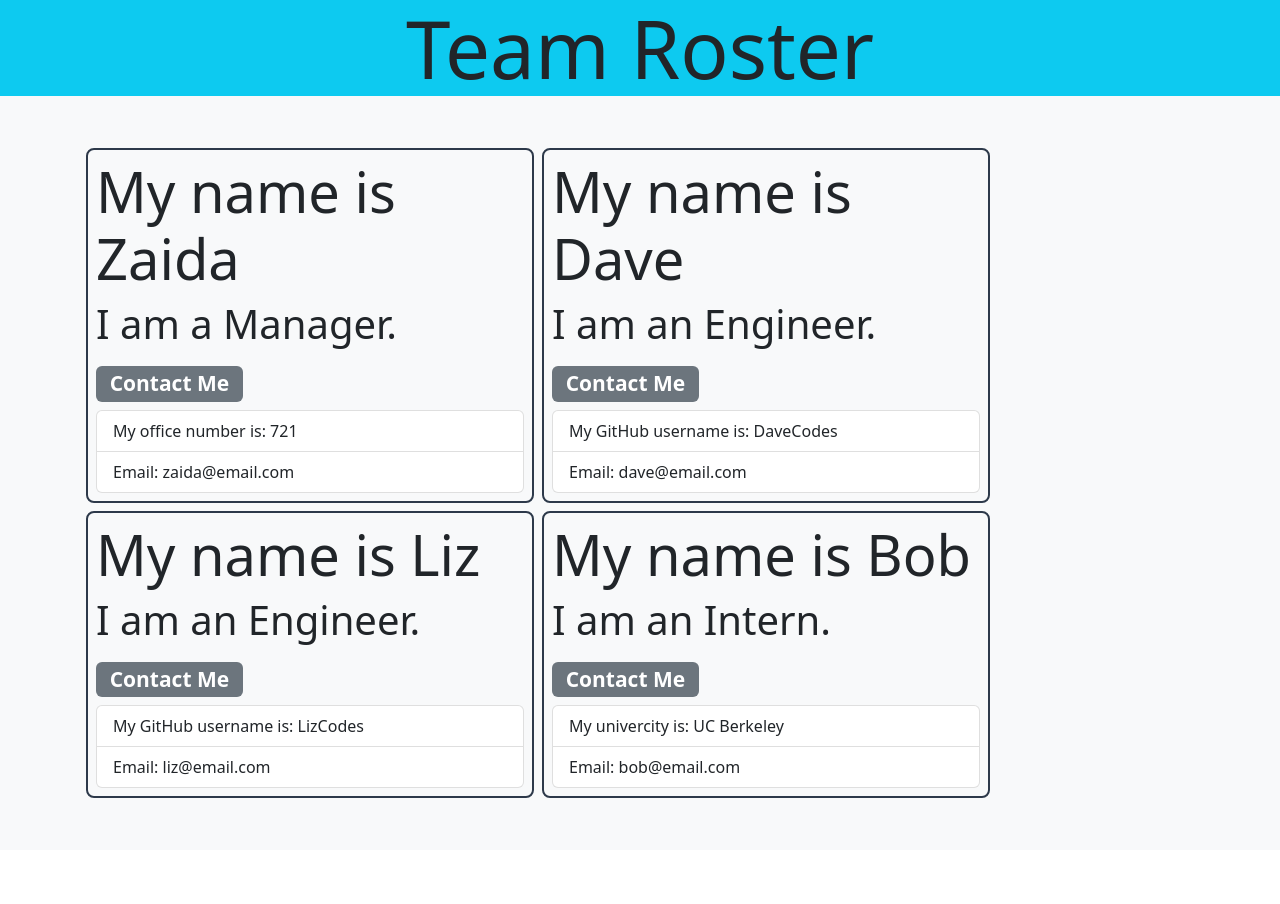
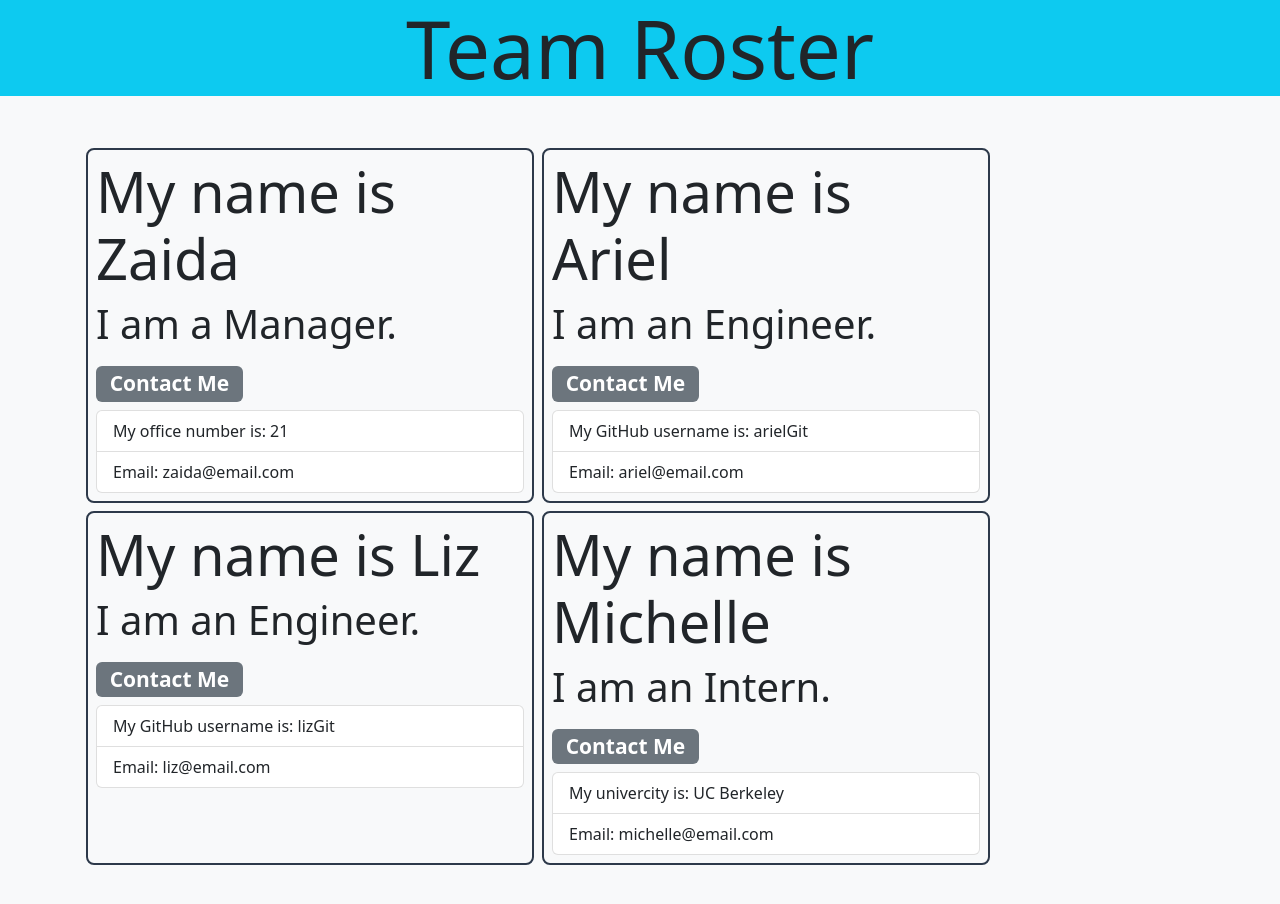
Before and after one commit to Caliza/teamProfileGenerator, a website: page dist/index.html in a window 1280 px wide. Before the commit the page ends 874 px from the top, so only its background shows below. Drawn offline with nearby package versions, Linux system fonts and the light colour scheme.

```diff
--- a/dist/index.html
+++ b/dist/index.html
@@ -17,18 +17,18 @@
       <p class="display-6">I am a Manager.</p>
       <h3><span class="badge bg-secondary">Contact Me</span></h3>
       <ul class="list-group">
-        <li class="list-group-item">My office number is: 721</li>
+        <li class="list-group-item">My office number is: 21</li>
         <li class="list-group-item">Email: zaida@email.com</li>
       </ul>
       </div>
 
             <div class="m-1 p-2 eachCard">
-        <h1 class="display-4 lead">My name is Dave</h1>
+        <h1 class="display-4 lead">My name is Ariel</h1>
       <p class="display-6">I am an Engineer.</p>
       <h3><span class="badge bg-secondary">Contact Me</span></h3>
       <ul class="list-group">
-        <li class="list-group-item">My GitHub username is: DaveCodes</li>
-        <li class="list-group-item">Email: dave@email.com</li>
+        <li class="list-group-item">My GitHub username is: arielGit</li>
+        <li class="list-group-item">Email: ariel@email.com</li>
       </ul>
       </div>
 
@@ -37,18 +37,18 @@
       <p class="display-6">I am an Engineer.</p>
       <h3><span class="badge bg-secondary">Contact Me</span></h3>
       <ul class="list-group">
-        <li class="list-group-item">My GitHub username is: LizCodes</li>
+        <li class="list-group-item">My GitHub username is: lizGit</li>
         <li class="list-group-item">Email: liz@email.com</li>
       </ul>
       </div>
 
             <div class="m-1 p-2 eachCard">
-        <h1 class="display-4 lead">My name is Bob</h1>
+        <h1 class="display-4 lead">My name is Michelle</h1>
       <p class="display-6">I am an Intern.</p>
       <h3><span class="badge bg-secondary">Contact Me</span></h3>
       <ul class="list-group">
         <li class="list-group-item">My univercity is: UC Berkeley</li>
-        <li class="list-group-item">Email: bob@email.com</li>
+        <li class="list-group-item">Email: michelle@email.com</li>
       </ul>
       </div>
 
```
Also changed, not shown: README.md, assets/images/teamroster.jpg (added), 3 other files.
